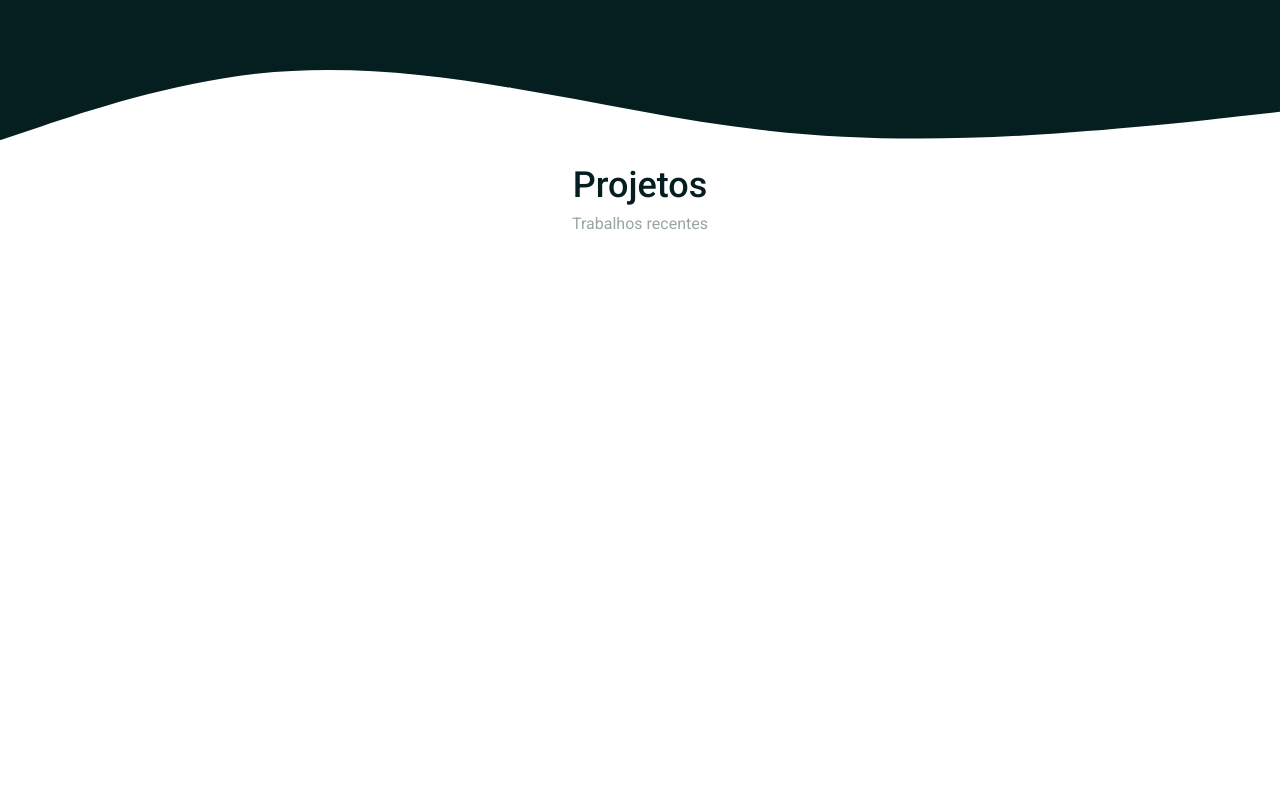
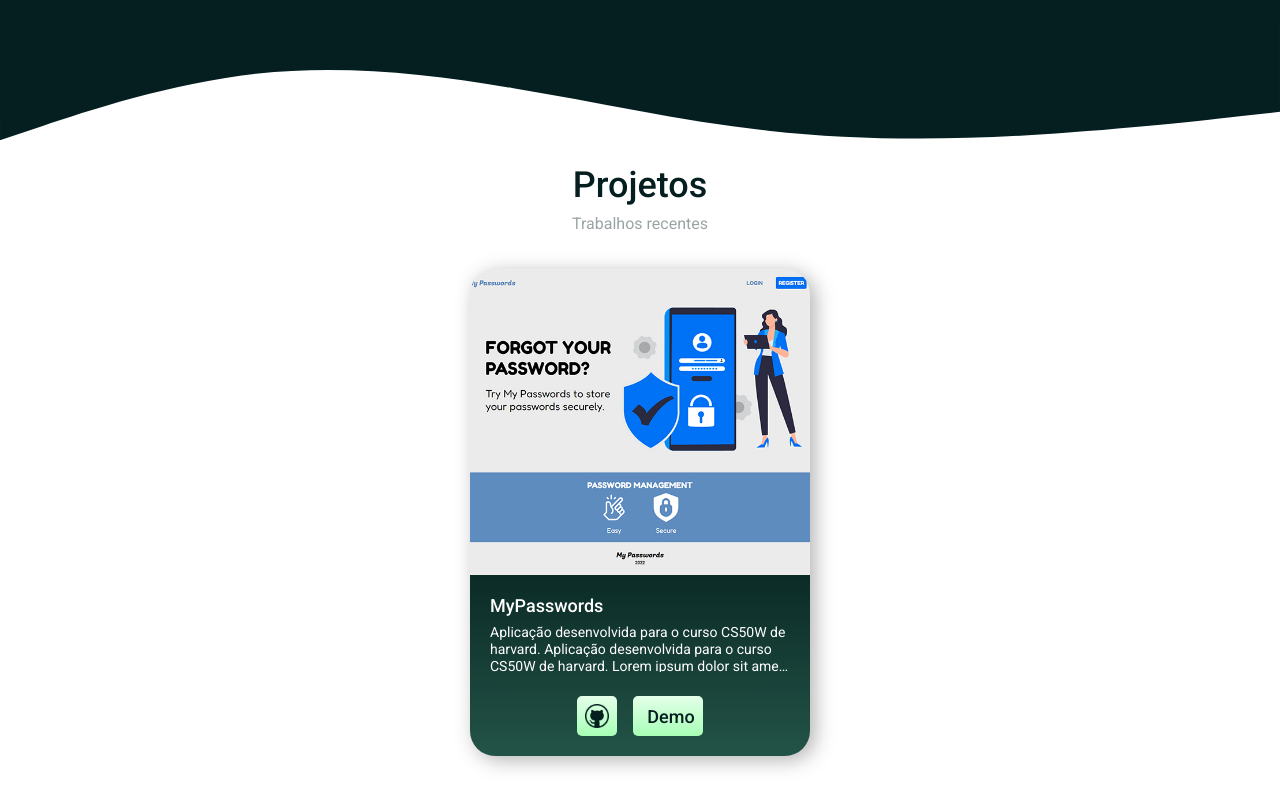
Before and after one commit to patrickwaldera/portfolio, a React (Vite) app: page / in a window 1280 px wide. Shown: the part 871-1671 px from the top of the page. Before the commit the page ends 1184 px from the top, so only its background shows below. Built offline with nearby package versions, Linux system fonts and the light colour scheme.

Commit message:
Card Component

```diff
--- /dev/null
+++ b/src/components/Card/index.jsx
@@ -0,0 +1,42 @@
+import {
+    CardContainer,
+    CardImage,
+    CardInfo,
+    CardText,
+    CardTittle,
+    CardButtons
+} from './styles'
+import { IconButton } from '../IconButton'
+import github from '../../assets/projects/github.svg'
+import cs50w from '../../assets/projects/cs50w.jpg'
+
+const Card = () => {
+  return (
+    <CardContainer>
+        <CardImage>
+            <img src={cs50w} alt="" />
+        </CardImage>
+        <CardInfo>
+            <CardTittle>MyPasswords</CardTittle>
+            <CardText>
+                Aplicação desenvolvida para o curso CS50W de harvard. Aplicação desenvolvida para o curso CS50W de harvard. Lorem ipsum dolor sit amet consectetur adipisicing elit. Voluptatum aspernatur atque asperiores obcaecati id, ipsum dolores voluptatibus quos, esse ab necessitatibus eum consequatur iure perspiciatis sequi vero impedit nemo veritatis?
+            </CardText>
+            <CardButtons>
+                <IconButton
+                    link="https://github.com/patrickwaldera"
+                    target={'_blank'}
+                    image={github}
+                    backgroundColor='linear-gradient(180deg, #E4FFE9 0%, #A7FFB6 100%)'>
+                </IconButton>
+                <IconButton
+                        backgroundColor='linear-gradient(180deg, #E4FFE9 0%, #A7FFB6 100%)'
+                        title='Demo'
+                >
+                </IconButton>
+            </CardButtons>
+        </CardInfo>
+    </CardContainer>
+  )
+}
+
+export { Card }
--- /dev/null
+++ b/src/components/Card/styles.js
@@ -0,0 +1,60 @@
+import styled from "styled-components";
+
+export const CardContainer = styled.div`
+    max-width: 340px;
+    filter: drop-shadow(5px 4px 10px rgba(0, 0, 0, 0.3));
+`
+
+export const CardImage = styled.div`
+    width: 100%;
+    height: 306px;
+    img {
+        border-radius: 25px 25px 0px 0px;
+        width: 100%;
+        height: 100%;
+        object-fit: cover;
+    }
+`
+
+export const CardInfo = styled.div`
+    width: 100%;
+    padding: 20px;
+    background: linear-gradient(180deg, #0B2B26 0%, #235347 100%);
+    border-radius: 0px 0px 25px 25px;
+`
+
+export const CardTittle = styled.h4`
+    color: #ffffff;
+    text-align: left;
+    font-weight: 500;
+    font-size: 1.125rem;
+    line-height: 1.313rem;
+    margin-bottom: 8px;
+`
+
+export const CardText = styled.p`
+    color: #ffffff;
+    text-align: left;
+    font-weight: 400;
+    font-size: 0.875rem;
+    line-height: 1rem;
+    margin-bottom: 24px;
+    height: 48px;
+
+
+    -webkit-line-clamp: 3;
+    display: -webkit-box;
+    line-height: 1.2;
+    -webkit-box-orient: vertical;
+    overflow: hidden;
+    text-overflow: ellipsis;
+`
+
+export const CardButtons = styled.div`
+    display: flex;
+    flex-direction: row;
+    align-items: center;
+    justify-content: center;
+    flex-wrap: wrap;
+    gap: 16px;
+`
--- a/src/components/IconButton/styles.js
+++ b/src/components/IconButton/styles.js
@@ -10,7 +10,6 @@ export const ButtonBox = styled.a`
     border-radius: 5px;
     padding: 8px;
     cursor: pointer;
-
     &:hover{
         filter: brightness(1.2);
     }
--- a/src/components/Projects/index.jsx
+++ b/src/components/Projects/index.jsx
@@ -1,3 +1,4 @@
+import { Card } from '../Card'
 import { ProjectsContainer, ProjectsTitle} from './styles'
 
 const Projects = () => {
@@ -8,6 +9,7 @@ const Projects = () => {
           <h3>Projetos</h3>
           <p>Trabalhos recentes</p>
         </ProjectsTitle>
+        <Card />
     </ProjectsContainer>
   )
 }
```
Also changed, not shown: src/assets/projects/cs50w.jpg (added), src/assets/projects/github.svg (added).
